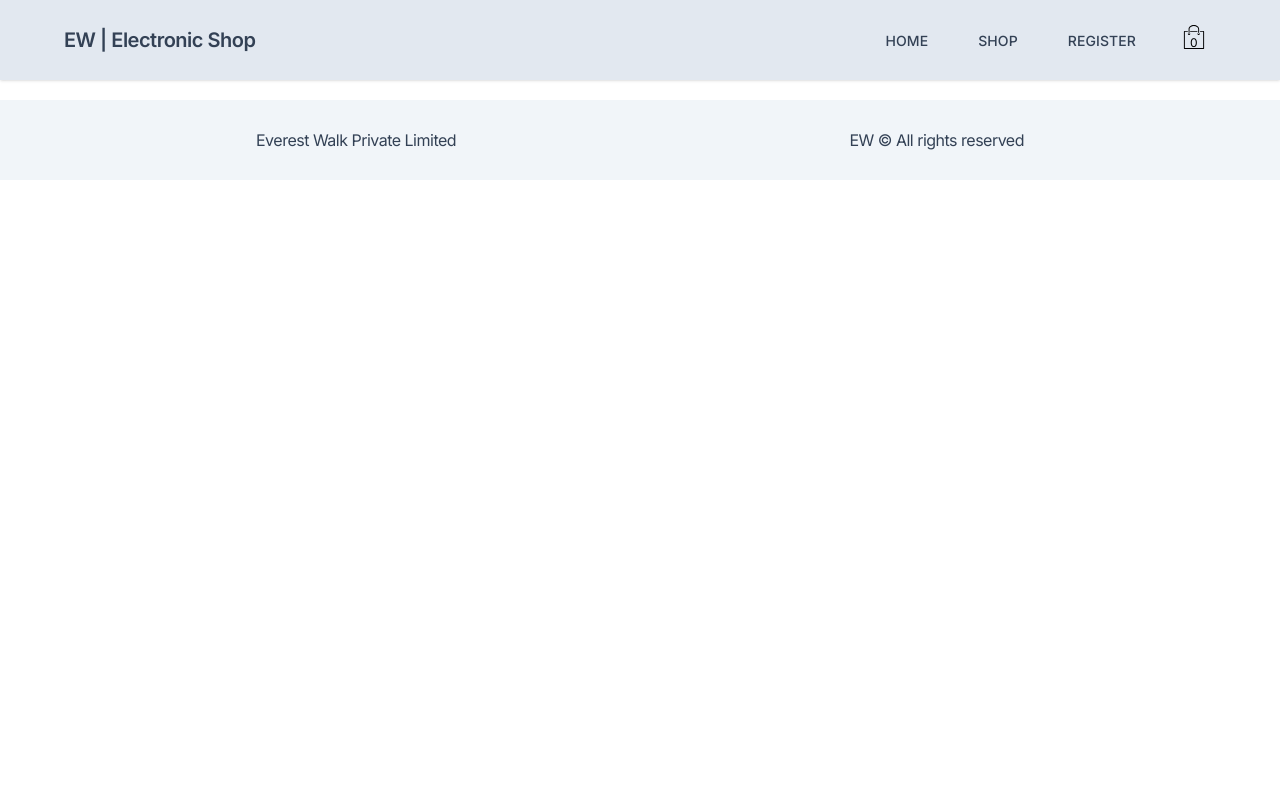
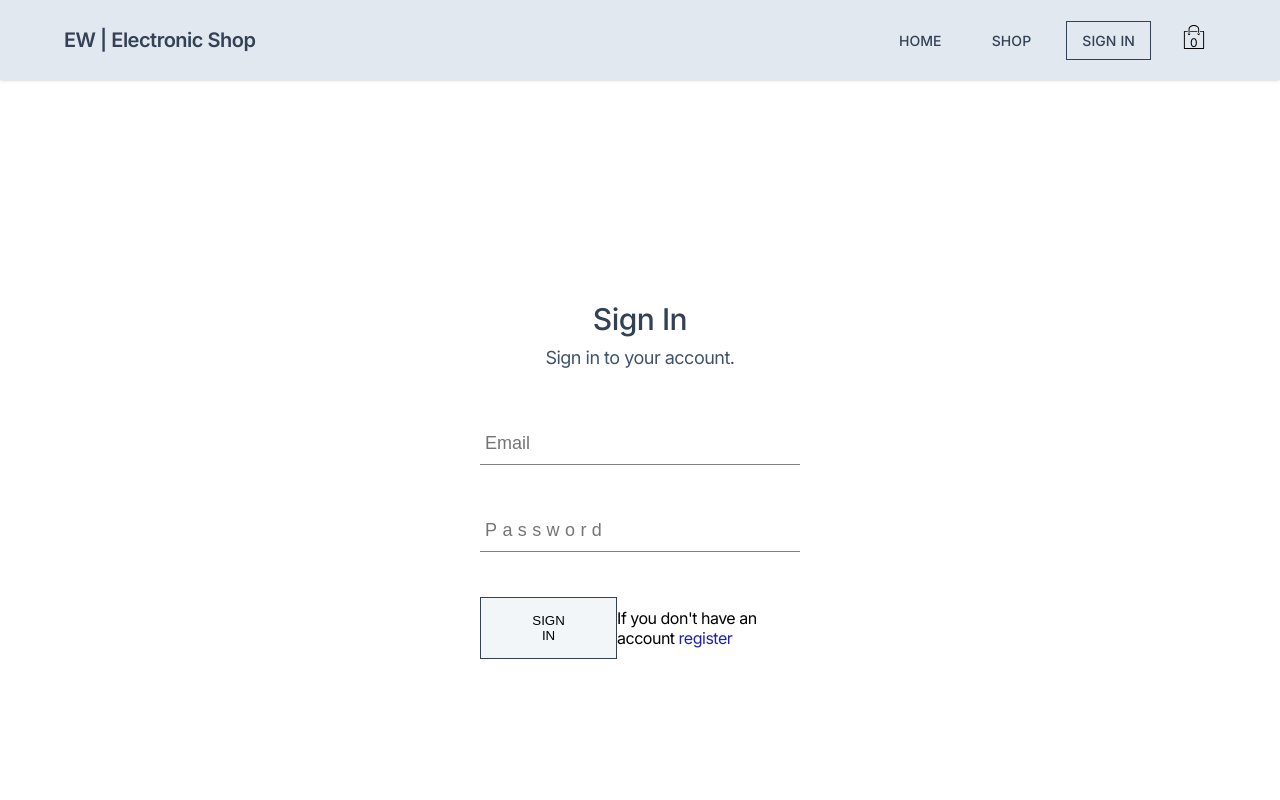
Before and after one commit to developedby-sam/csci390_ecommerce_project, a React (Vite) app in the folder client/: page /signin in a window 1280 px wide. Shown: the top 800 px of the page. Built offline with nearby package versions, Linux system fonts and the light colour scheme.

Commit message:
added siginpage component

```diff
--- a/client/src/App.jsx
+++ b/client/src/App.jsx
@@ -4,7 +4,8 @@ import Header from "./components/header/header.component";
 import Homepage from "./pages/homepage/homepage.component";
 import Shoppage from "./pages/shoppage/shoppage.component";
 import CheckoutPage from "./pages/checkout/checkout.component";
-import Registerpage from "./pages/register/register.component";
+import Registerpage from "./pages/registerpage/registerpage.component";
+import Signinpage from "./pages/siginpage/signinpage.component";
 import Footer from "./components/footer/footer.component";
 
 function App() {
@@ -16,6 +17,7 @@ function App() {
         <Route path="/shop" element={<Shoppage />} />
         <Route path="/checkout" element={<CheckoutPage />} />
         <Route path="/register" element={<Registerpage />} />
+        <Route path="/signin" element={<Signinpage />} />
       </Routes>
       <Footer />
     </div>
--- a/client/src/components/header/header.component.jsx
+++ b/client/src/components/header/header.component.jsx
@@ -25,10 +25,10 @@ const Header = ({ hidden }) => {
           SHOP
         </Link>
         <Link
-          className={`${pathname == "/register" ? "active" : ""} option`}
-          to="register"
+          className={`${pathname == "/signin" ? "active" : ""} option`}
+          to="signin"
         >
-          REGISTER
+          SIGN IN
         </Link>
         <CartIcon />
       </div>
--- a/client/src/pages/register/register.component.jsx
+++ b/client/src/pages/registerpage/registerpage.component.jsx
@@ -1,6 +1,6 @@
 import React from "react";
 
-import "./register.styles.scss";
+import "./registerpage.styles.scss";
 
 // Components
 import FormInput from "../../components/form-input/form-input.component";
--- /dev/null
+++ b/client/src/pages/siginpage/signinpage.component.jsx
@@ -0,0 +1,31 @@
+import React from "react";
+import { Link } from "react-router-dom";
+
+import "./signinpage.styles.scss";
+
+// Components
+import FormInput from "../../components/form-input/form-input.component";
+import CustomButton from "../../components/custom-button/custom-button.component";
+
+const Signinpage = () => {
+  return (
+    <div className="signin-page">
+      <form className="signin-form" action="#" method="#">
+        <h3 className="heading">Sign In</h3>
+        <p className="sub-heading">Sign in to your account.</p>
+        <div className="form-data">
+          <FormInput type="email" placeholder="Email" required />
+          <FormInput type="password" placeholder="Password" required />
+        </div>
+        <div className="btn-container">
+          <CustomButton>SIGN IN</CustomButton>
+          <p>
+            If you don't have an account <Link to="/register">register</Link>
+          </p>
+        </div>
+      </form>
+    </div>
+  );
+};
+
+export default Signinpage;
--- /dev/null
+++ b/client/src/pages/siginpage/signinpage.styles.scss
@@ -0,0 +1,39 @@
+.signin-page {
+  width: 100%;
+  height: 100vh;
+  display: flex;
+  align-items: center;
+  justify-content: center;
+
+  .signin-form {
+    width: 25%;
+
+    .heading {
+      font-size: 3rem;
+      font-weight: 500;
+      color: #334155;
+      text-align: center;
+    }
+
+    .sub-heading {
+      font-size: 1.8rem;
+      text-align: center;
+      color: #40516a;
+      padding: 1rem 0;
+    }
+
+    .btn-container {
+      display: flex;
+      align-items: center;
+      justify-content: space-between;
+
+      p {
+        font-size: 1.6rem;
+
+        a {
+          color: rgb(30, 30, 184);
+        }
+      }
+    }
+  }
+}
```
Also changed, not shown: client/src/pages/registerpage/registerpage.styles.scss (renamed from client/src/pages/register/register.styles.scss).
